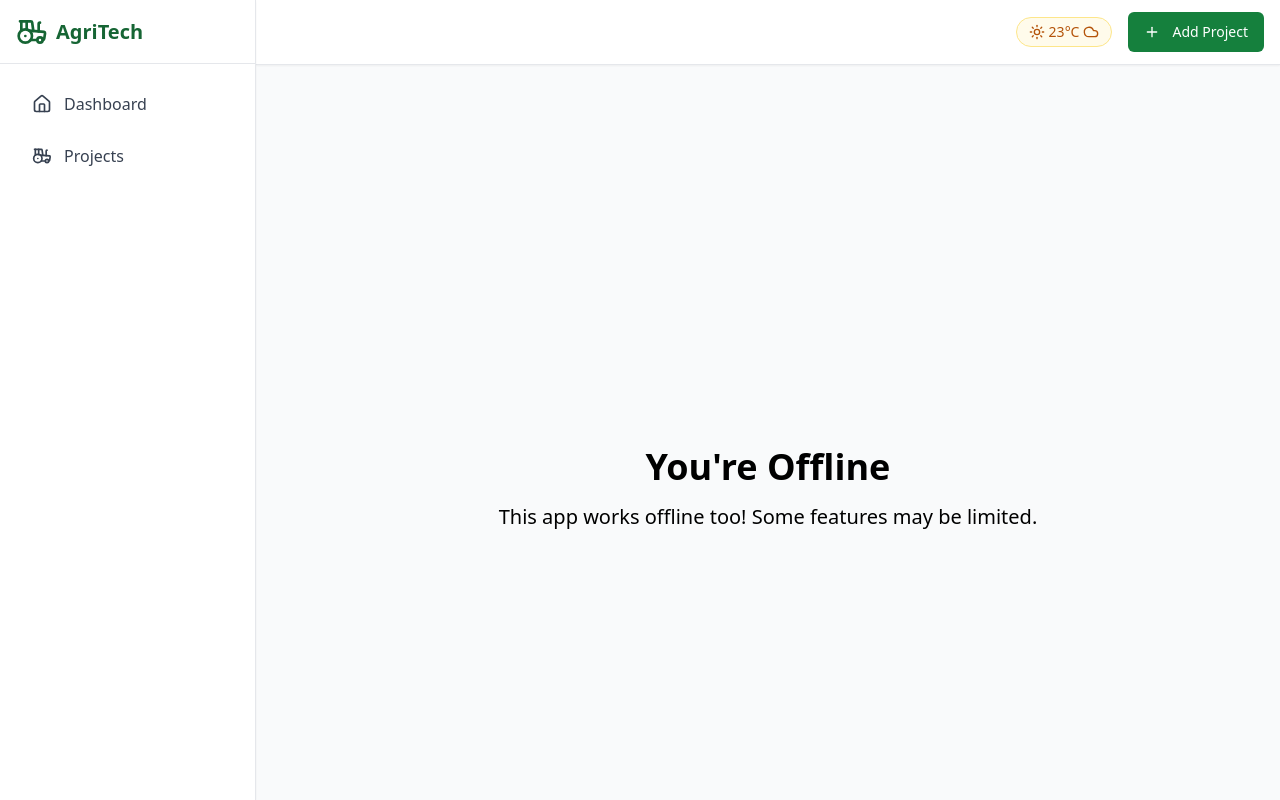
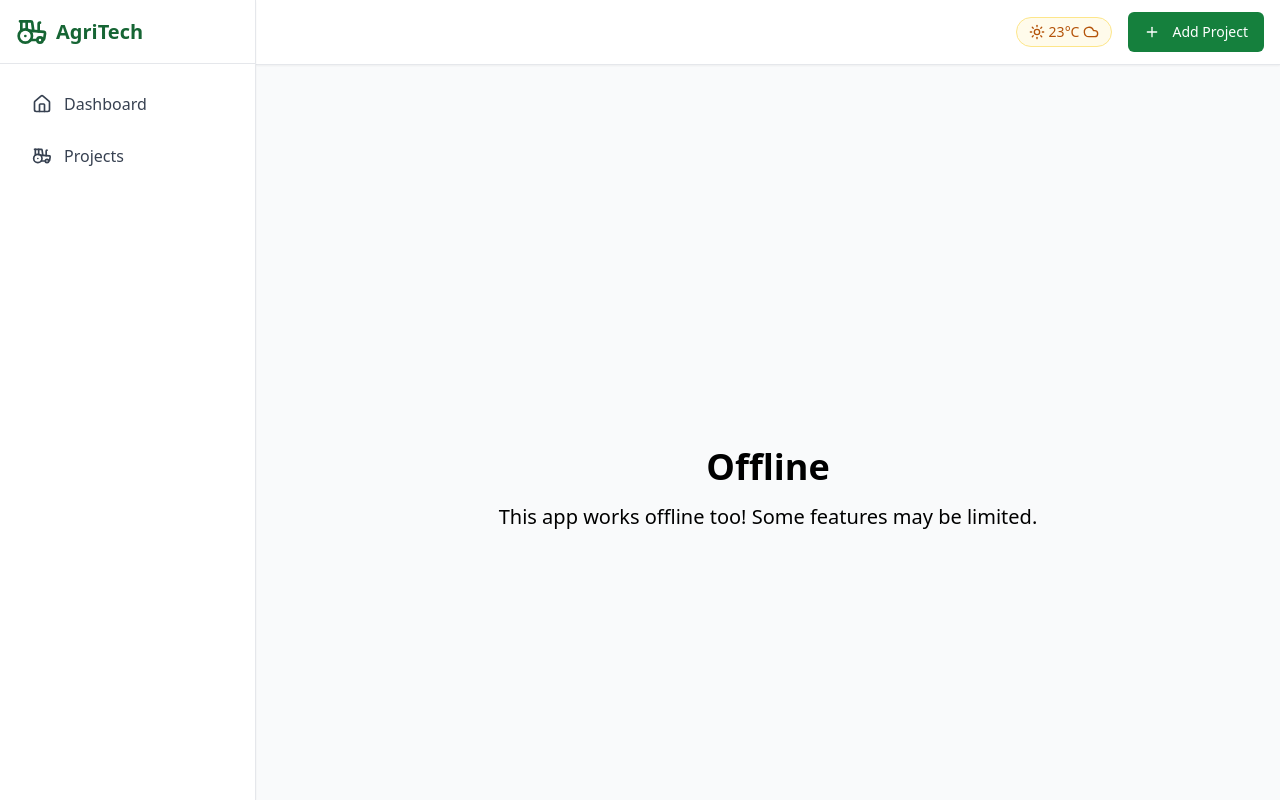
Before and after one commit to Tushar8640/agri-help, a Next.js app: page /offline in a window 1280 px wide. Built offline with nearby package versions, Linux system fonts and the light colour scheme.

Commit message:
offline page error fixed

```diff
--- a/src/app/offline/page.tsx
+++ b/src/app/offline/page.tsx
@@ -2,7 +2,7 @@
 export default function Offline() {
     return (
         <div className="flex flex-col items-center justify-center min-h-screen">
-            <h1 className="text-4xl font-bold mb-4">You're Offline</h1>
+            <h1 className="text-4xl font-bold mb-4">Offline</h1>
             <p className="text-xl">This app works offline too! Some features may be limited.</p>
         </div>
     )
```
